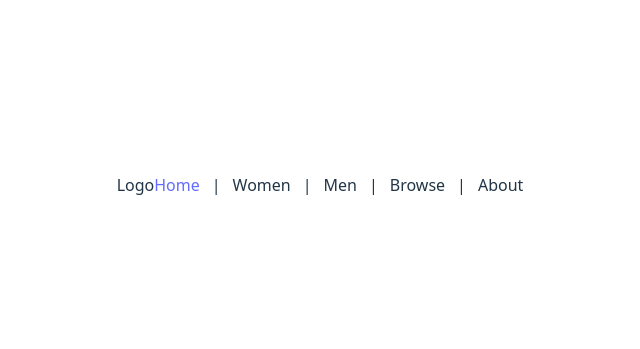
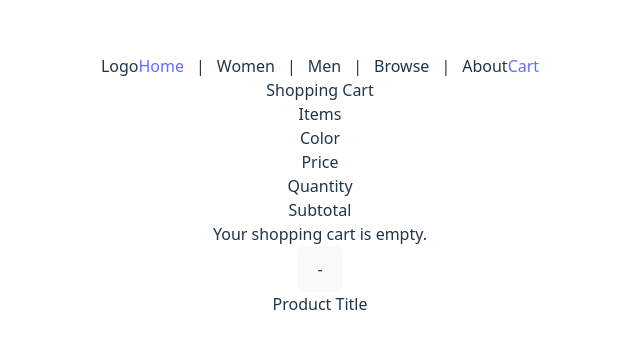
Before and after one commit to jauniew21/assign2, a React (Vite) app in the folder clothing-store-react-app/: page /cart in a window 1280 px wide. Shown: the part 215-564 px from the top of the page, without its empty margins (320-960 px from the left). Built offline with nearby package versions, Linux system fonts and the light colour scheme.

Commit message:
something

```diff
--- a/clothing-store-react-app/src/App.jsx
+++ b/clothing-store-react-app/src/App.jsx
@@ -5,6 +5,7 @@ import './App.css'
 import { Routes , Route } from 'react-router-dom'
 import Header from './components/Header.jsx'
 import HomeView from './components/HomeView.jsx'
+import ShoppingCartView from './components/ShoppingCartView.jsx'
 
 function App() {
   return (
@@ -12,9 +13,10 @@ function App() {
       <Header />
       <Routes>
         <Route path="/home" element={HomeView}/>
+        <Route path="/cart" element={ShoppingCartView}/>
       </Routes>
     </main>
   )
 }
 
-export default App
+export default App;
--- /dev/null
+++ b/clothing-store-react-app/src/components/CartContext.jsx
@@ -0,0 +1,12 @@
+import {useState, createContext} from 'react';
+export const CartContext = createContext()
+
+const CartContextProvider = (props) => {
+    const [cart, setCart] = useState([])
+
+    return (
+        <CartContext.Provider value={ [cart, setCart]}>
+            {props.children}
+        </CartContext.Provider>
+    )
+}
--- /dev/null
+++ b/clothing-store-react-app/src/components/ShoppingCartView.jsx
@@ -0,0 +1,39 @@
+const ShoppingCartView = (props) => {
+
+    return (
+        // <div>
+        //     <p>poopyhead</p>
+        // </div>)
+        <div>
+        <p className="">Shopping Cart</p>
+        <div className="">
+            <div className="">
+                <p>Items</p>
+                <p>Color</p>
+                <p>Price</p>
+                <p>Quantity</p>
+                <p>Subtotal</p>
+            </div>
+            <div className="">
+                <p>Your shopping cart is empty.</p>
+            </div>
+            <div className="">
+                <div className="">
+                    <button>-</button>
+                    {/* <img src="">placeholder</img> */}
+                    <p className="">Product Title</p>
+                    {/* <span style="color: #E9E612">■</span> */}
+                </div>
+            </div>
+        </div>
+
+    </div>
+
+
+    )
+
+}
+
+export default <ShoppingCartView />;
+
+// <Link to="/cart">Cart</Link>
--- a/clothing-store-react-app/src/components/header.jsx
+++ b/clothing-store-react-app/src/components/header.jsx
@@ -13,6 +13,10 @@ const Header = (props) => {
             <p>Browse</p> <p>|</p>
             <p>About</p>
         </div>
+
+        <div>
+            <Link to="/cart">Cart</Link>
+        </div>
     </div>)
 }
 
```
